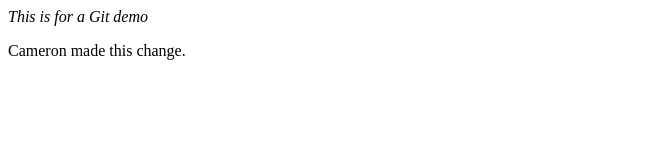
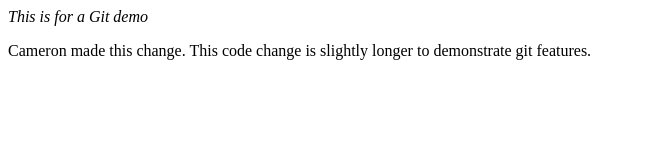
Before and after one commit to camsanborntjx/First_Github_Project, a plain HTML site: page index.html in a window 1280 px wide. Shown: the whole page, without its empty margins (0-645 px from the left). Drawn offline with Linux system fonts and the light colour scheme.

Commit message:
code change in paragraph

```diff
--- a/index.html
+++ b/index.html
@@ -12,6 +12,6 @@
 
 <body>
   <em>This is for a Git demo</em>
-  <p>Cameron made this change.</p>
+  <p>Cameron made this change. This code change is slightly longer to demonstrate git features.</p>
 </body>
 </html>
```
